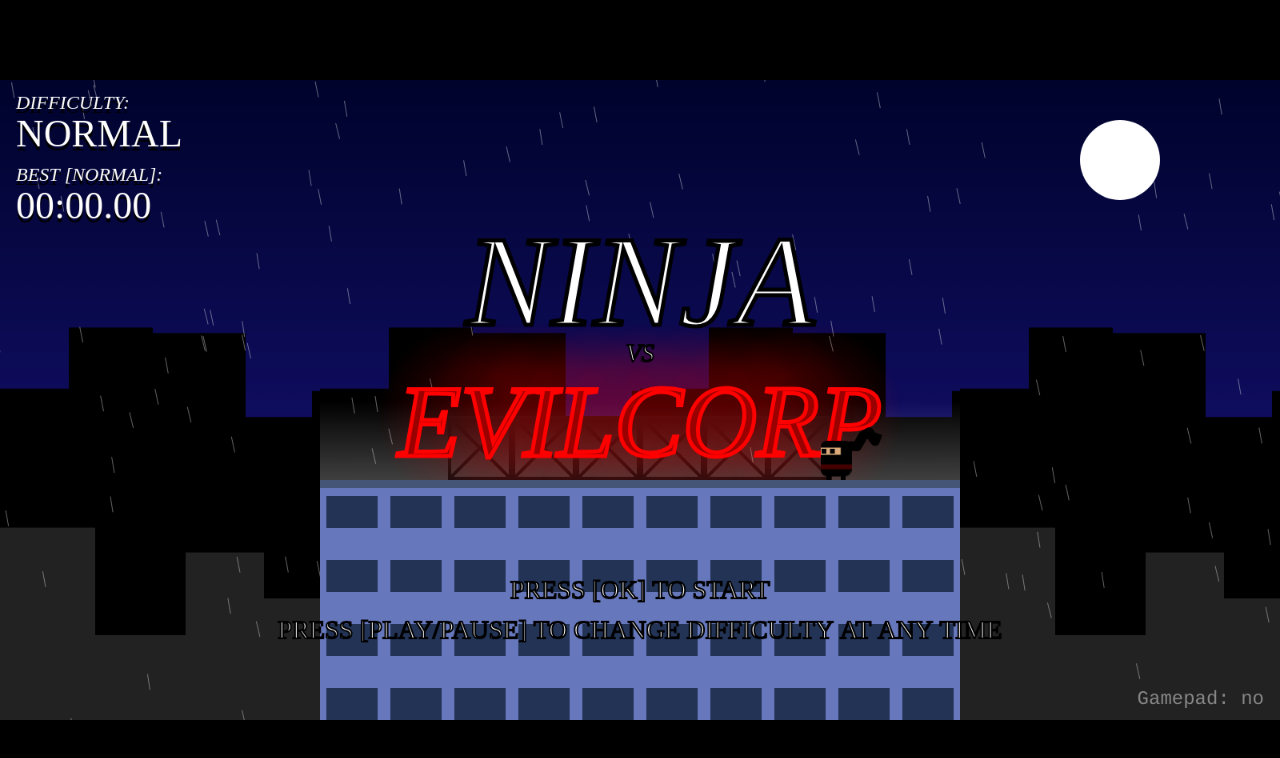
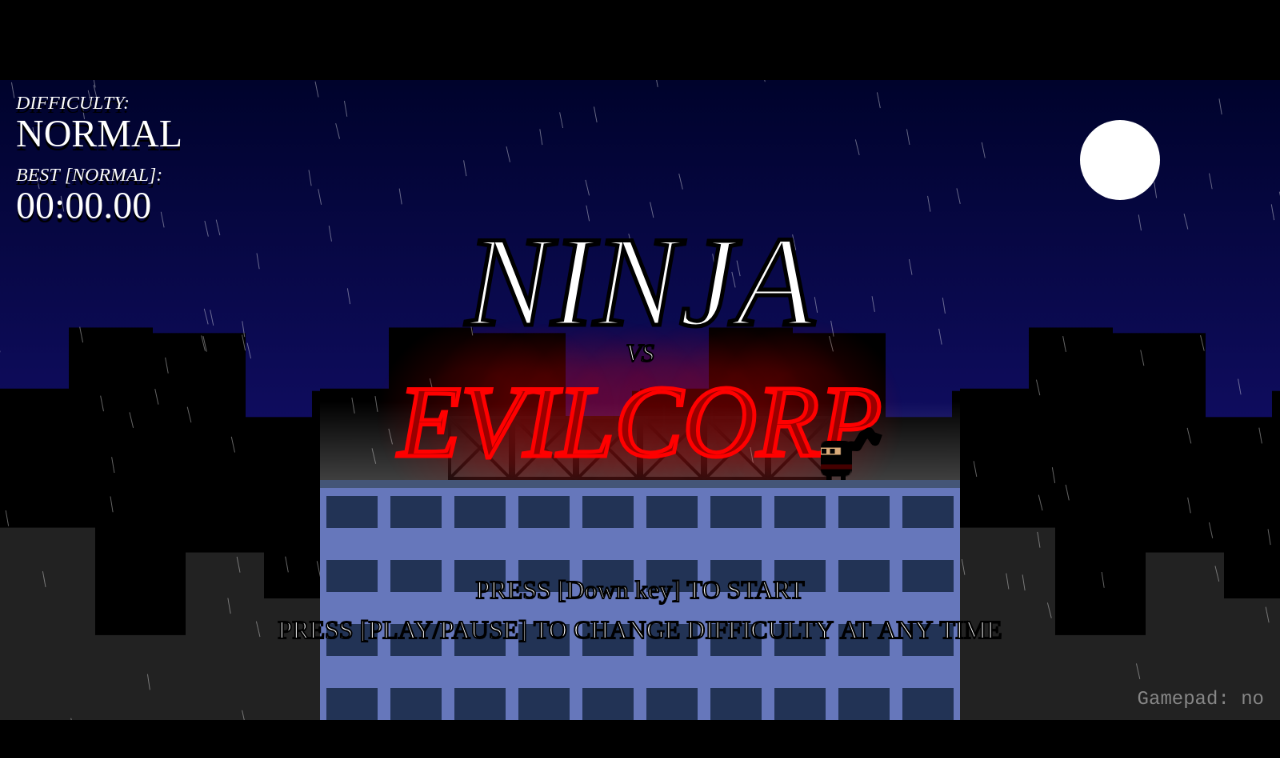
Before and after one commit to satya1588/Ninja-Game, a plain HTML site: page index.html in a window 1280 px wide. Drawn offline with Linux system fonts and the light colour scheme; animation ran at ten frames a second.

Commit message:
Update index.html

```diff
--- a/index.html
+++ b/index.html
@@ -1501,7 +1501,7 @@
                 let h = ~~(1600 * (t.touches[e].pageX - i.left) / i.width / 400);
                 M[37] = M[37] || 0 == h,
                     M[39] = M[39] || 1 == h,
-                    M[13] = M[13] || ae(2, h, 3)
+                    M[13,40] = M[13,40] || ae(2, h, 3)
             }
         }
         ),
@@ -1525,7 +1525,7 @@
         }
         ),
         aN = {
-            et: () => M[13] || M[38] || M[87] || M[90] || bk(0) || bk(1),
+            et: () => M[13,40] || M[38] || M[87] || M[90] || bk(0) || bk(1),
             left: () => M[37] || M[65] || M[81] || bk(14) || dB(0, -1),
             eI: () => M[39] || M[68] || bk(15) || dB(0, 1)
         },
@@ -1812,7 +1812,7 @@
                 G._e && J(() => G._e.__()),
                 J(() => {
                     if (G.H % 2 < 1.5 && 1 == G.dt) {
-                        let t = ["PRESS [OK] TO START", df.toUpperCase()];
+                        let t = ["PRESS [Down key] TO START", df.toUpperCase()];
                         G.bm && t.unshift(""),
                             t.forEach((t, i) => {
                                 R.textAlign = "center",
```
